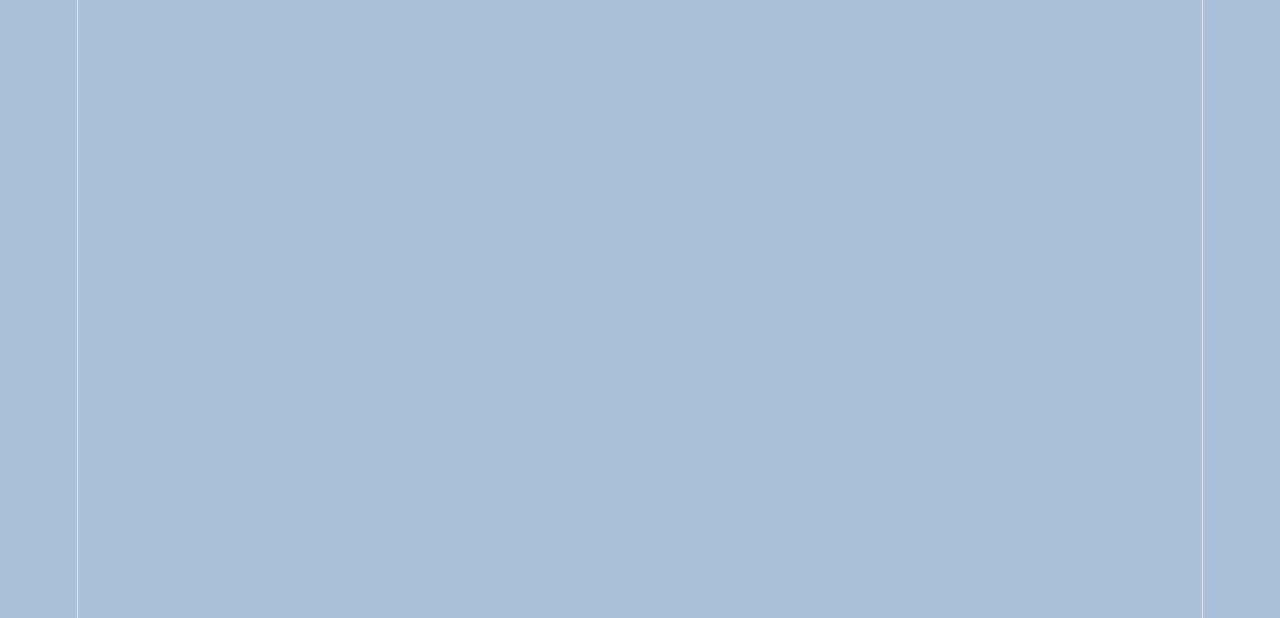
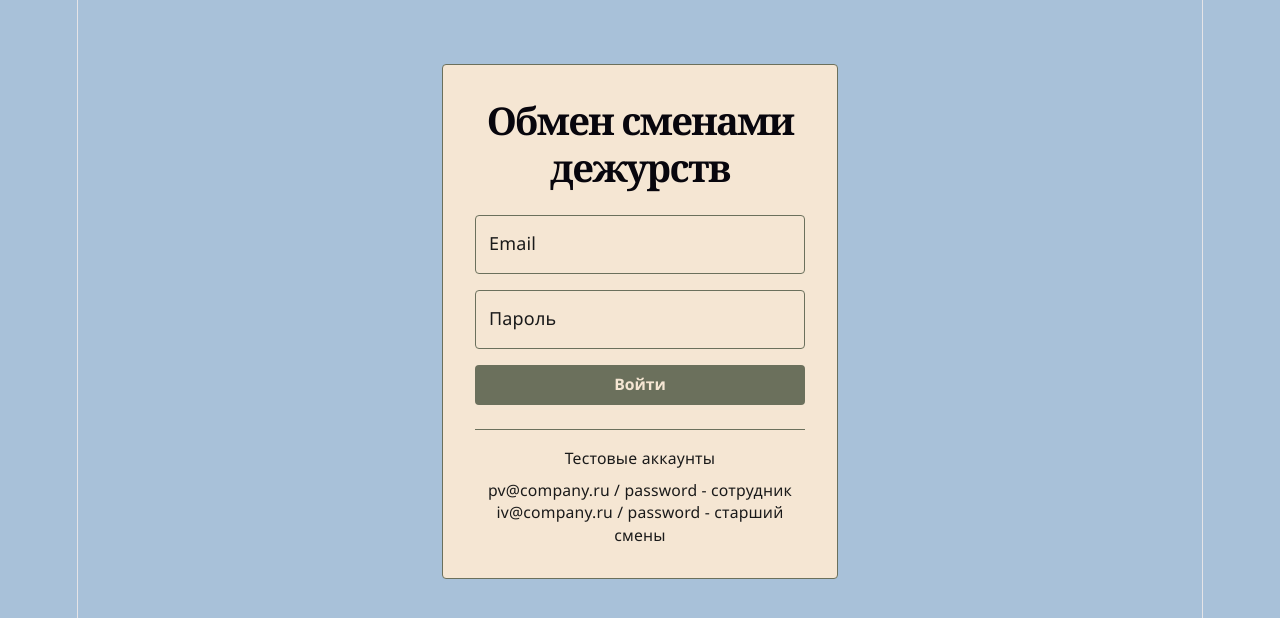
Before and after one commit to Anast-Ch/Duty-shift-swap, a React (Vite) app in the folder frontend/: page /login in a window 1280 px wide. Shown: the top 618 px of the page. Built offline with nearby package versions, Linux system fonts and the light colour scheme.

Commit message:
add my shifts page

```diff
--- a/frontend/src/components/Layout.tsx
+++ b/frontend/src/components/Layout.tsx
@@ -83,21 +83,6 @@ export default function Layout() {
       <Container maxWidth="lg" component="main" sx={{ flexGrow: 1, py: 3 }}>
         <Outlet />
       </Container>
-      <Box
-        component="footer"
-        sx={{
-          bgcolor: "background.paper",
-          borderTop: 1,
-          borderColor: "divider",
-          py: 2,
-        }}
-      >
-        <Container maxWidth="lg">
-          <Typography variant="body2">
-            Обмен сменами дежурств. Учебный проект, ЛР1.
-          </Typography>
-        </Container>
-      </Box>
     </Box>
   );
 }
--- /dev/null
+++ b/frontend/src/components/ShiftCard.tsx
@@ -0,0 +1,32 @@
+import type { ReactNode } from "react";
+import Paper from "@mui/material/Paper";
+import Stack from "@mui/material/Stack";
+import Typography from "@mui/material/Typography";
+import { formatDate, formatTimeRange } from "../shared/utils";
+import type { Shift } from "../types";
+import StatusChip from "./StatusChip";
+
+interface ShiftCardProps {
+  shift: Shift;
+  actions?: ReactNode;
+}
+
+export default function ShiftCard({ shift, actions }: ShiftCardProps) {
+  return (
+    <Paper sx={{ p: 2 }}>
+      <Stack spacing={1}>
+        <Stack
+          direction="row"
+          sx={{ justifyContent: "space-between", alignItems: "center" }}
+        >
+          <Typography variant="h6" component="h3">
+            {formatDate(shift.date)}
+          </Typography>
+          <StatusChip kind="shift" status={shift.status} />
+        </Stack>
+        <Typography>{formatTimeRange(shift.startTime, shift.endTime)}</Typography>
+        {actions}
+      </Stack>
+    </Paper>
+  );
+}
--- /dev/null
+++ b/frontend/src/components/StatusChip.tsx
@@ -0,0 +1,26 @@
+import Chip from "@mui/material/Chip";
+import {
+  getStatusColor,
+  shiftStatusLabels,
+  swapStatusLabels,
+} from "../shared/utils";
+import type { ShiftStatus, SwapRequestStatus } from "../types";
+
+type StatusChipProps =
+  | { kind: "shift"; status: ShiftStatus }
+  | { kind: "request"; status: SwapRequestStatus };
+
+export default function StatusChip(props: StatusChipProps) {
+  const label =
+    props.kind === "shift"
+      ? shiftStatusLabels[props.status]
+      : swapStatusLabels[props.status];
+
+  return (
+    <Chip
+      label={label}
+      color={getStatusColor(props.status)}
+      variant={props.status === "approved" ? "filled" : "outlined"}
+    />
+  );
+}
--- a/frontend/src/context/AuthProvider.tsx
+++ b/frontend/src/context/AuthProvider.tsx
@@ -12,6 +12,15 @@ export default function AuthProvider({ children }: AuthProviderProps) {
   const [currentUser, setCurrentUser] = useState<User | null>(null);
 
   function login(email: string, password: string): boolean {
+    console.log("LOGIN DEBUG", {
+      emailRaw: email,
+      emailLength: email.length,
+      passwordRaw: password,
+      passwordLength: password.length,
+      demoPassword: DEMO_PASSWORD,
+      allUsers: mockUsers,
+      normalizedEmail: email.trim().toLowerCase(),
+    });
     const normalizedEmail = email.trim().toLowerCase();
     const user = mockUsers.find((item) => item.email === normalizedEmail);
     if (!user || password !== DEMO_PASSWORD) {
--- a/frontend/src/pages/LoginPage.tsx
+++ b/frontend/src/pages/LoginPage.tsx
@@ -1,3 +1,77 @@
+import { useState } from "react";
+import { useNavigate } from "react-router-dom";
+import Alert from "@mui/material/Alert";
+import Box from "@mui/material/Box";
+import Button from "@mui/material/Button";
+import Container from "@mui/material/Container";
+import Paper from "@mui/material/Paper";
+import Stack from "@mui/material/Stack";
+import TextField from "@mui/material/TextField";
+import Typography from "@mui/material/Typography";
+import { useAuth } from "../context/AuthContext";
+
 export default function LoginPage() {
-  return null;
+  const { login } = useAuth();
+  const navigate = useNavigate();
+  const [email, setEmail] = useState("");
+  const [password, setPassword] = useState("");
+  const [error, setError] = useState("");
+
+  function handleSubmit() {
+    if (login(email, password)) {
+      navigate("/");
+    } else {
+      setError("Неверный email или пароль");
+    }
+  }
+
+  return (
+    <Container maxWidth="xs" sx={{ py: 8 }}>
+      <Paper sx={{ p: 4 }}>
+        <Typography variant="h4" component="h1" sx={{ mb: 3 }}>
+          Обмен сменами дежурств
+        </Typography>
+        <Box
+          component="form"
+          onSubmit={(event) => {
+            event.preventDefault();
+            handleSubmit();
+          }}
+        >
+          <Stack spacing={2}>
+            <TextField
+              label="Email"
+              value={email}
+              autoComplete="username"
+              onChange={(event) => setEmail(event.target.value)}
+              fullWidth
+            />
+            <TextField
+              label="Пароль"
+              type="password"
+              value={password}
+              autoComplete="current-password"
+              onChange={(event) => setPassword(event.target.value)}
+              fullWidth
+            />
+            {error ? <Alert severity="error">{error}</Alert> : null}
+            <Button type="submit" variant="contained">
+              Войти
+            </Button>
+          </Stack>
+        </Box>
+        <Box sx={{ mt: 3, pt: 2, borderTop: 1, borderColor: "divider" }}>
+          <Typography variant="subtitle2" sx={{ mb: 1 }}>
+            Тестовые аккаунты
+          </Typography>
+          <Typography variant="body2">
+            pv@company.ru / password - сотрудник
+          </Typography>
+          <Typography variant="body2">
+            iv@company.ru / password - старший смены
+          </Typography>
+        </Box>
+      </Paper>
+    </Container>
+  );
 }
--- a/frontend/src/pages/MyShiftsPage.tsx
+++ b/frontend/src/pages/MyShiftsPage.tsx
@@ -1,3 +1,66 @@
+import { Link as RouterLink } from "react-router-dom";
+import Box from "@mui/material/Box";
+import Button from "@mui/material/Button";
+import Paper from "@mui/material/Paper";
+import Typography from "@mui/material/Typography";
+import ShiftCard from "../components/ShiftCard";
+import { useAppData } from "../context/AppDataContext";
+import { useAuth } from "../context/AuthContext";
+import { sortShifts } from "../shared/utils";
+
 export default function MyShiftsPage() {
-  return null;
+  const { currentUser } = useAuth();
+  const { shifts } = useAppData();
+
+  if (!currentUser) {
+    return null;
+  }
+
+  const myShifts = sortShifts(
+    shifts.filter((shift) => shift.userId === currentUser.id),
+  );
+
+  return (
+    <>
+      <Typography variant="h4" component="h1" sx={{ mb: 3 }}>
+        Мои смены
+      </Typography>
+      {myShifts.length === 0 ? (
+        <Paper sx={{ p: 3 }}>
+          <Typography>Смен нет</Typography>
+        </Paper>
+      ) : (
+        <Box
+          sx={{
+            display: "grid",
+            gap: 2,
+            gridTemplateColumns: {
+              xs: "1fr",
+              sm: "repeat(2, 1fr)",
+              md: "repeat(3, 1fr)",
+            },
+          }}
+        >
+          {myShifts.map((shift) => (
+            <ShiftCard
+              key={shift.id}
+              shift={shift}
+              actions={
+                <Box>
+                  <Button
+                    component={RouterLink}
+                    to={`/shift/${shift.id}`}
+                    variant="contained"
+                    size="small"
+                  >
+                    Открыть
+                  </Button>
+                </Box>
+              }
+            />
+          ))}
+        </Box>
+      )}
+    </>
+  );
 }
```
